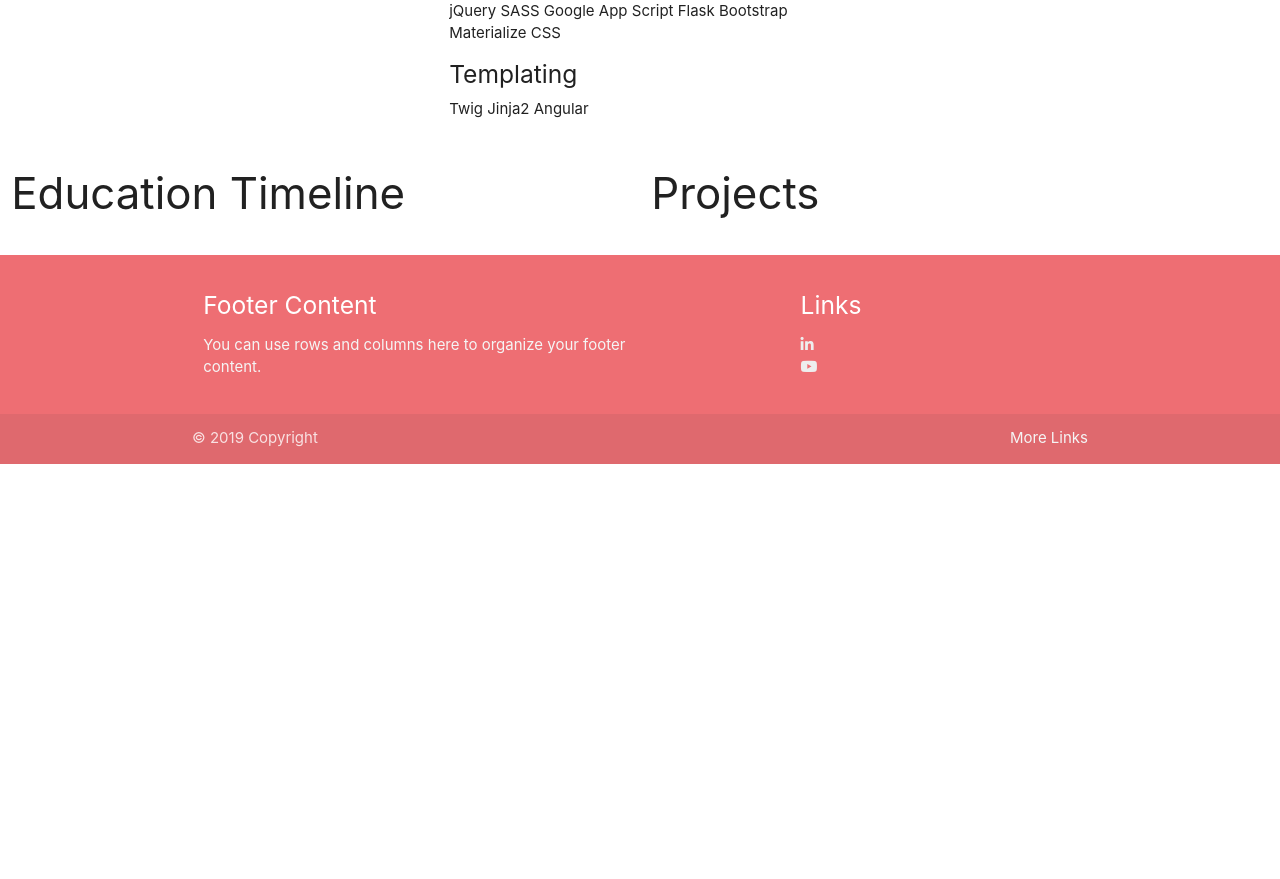
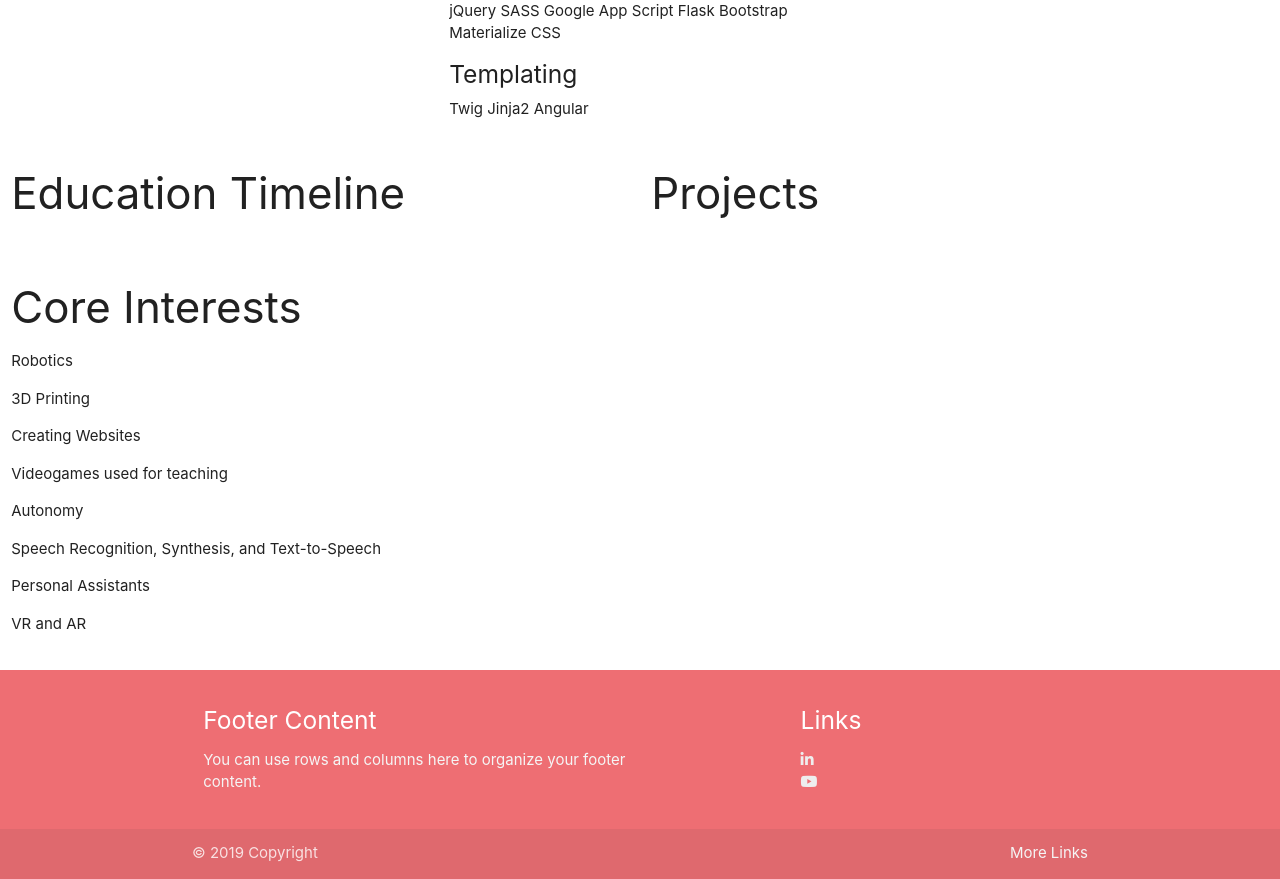
Before and after one commit to Dev-Laurin/portfolioWebsite, a Flask app: page / in a window 1280 px wide. Shown: the part 822-1701 px from the top of the page. Before the commit the page ends 1286 px from the top, so only its background shows below. Run offline with Flask 2, Linux system fonts and the light colour scheme; some libraries are stand-ins or nearby versions.

Commit message:
Added more.

```diff
--- a/pythonSite/templates/index.html
+++ b/pythonSite/templates/index.html
@@ -186,8 +186,22 @@
   			<div class="col s6">
   				<h3>Projects</h3>
   			</div>
+
   		</div>
+  		<div class="row">
+  			<div class="col s12">
+  				<h3>Core Interests</h3>
+  				<p> Robotics </p>
+  				<p> 3D Printing</p>
+  				<p> Creating Websites </p>
+  				<p> Videogames used for teaching</p>
+  				<p> Autonomy </p>
+  				<p> Speech Recognition, Synthesis, and Text-to-Speech </p>
+  				<p> Personal Assistants </p>
+  				<p> VR and AR </p>
+  			</div>
 
+  		</div>
 
 				</div>
 
```
